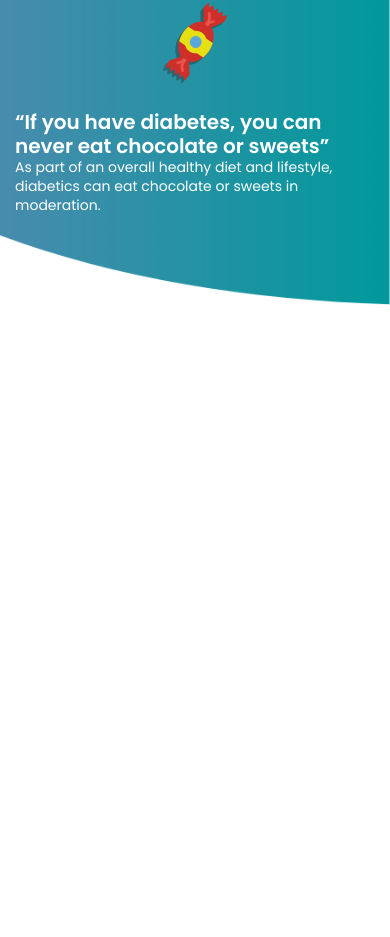
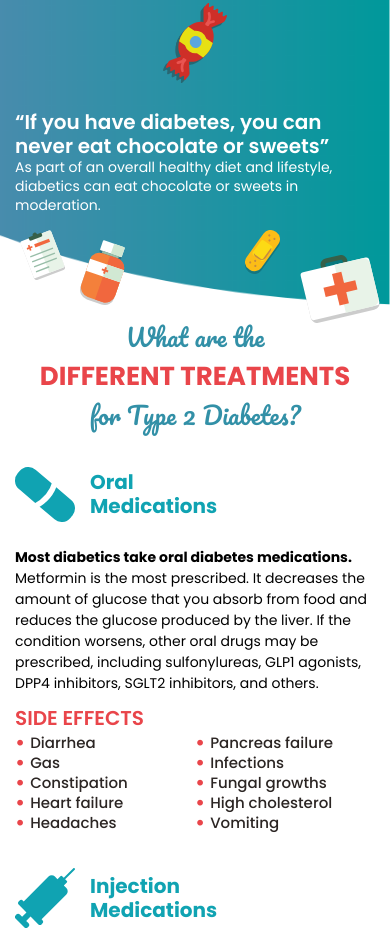
Before and after one commit to Slimehide/hardone, a plain HTML site: page index.html in a window 390 px wide. Shown: the part 7427-8364 px from the top of the page. Before the commit the page ends 7732 px from the top, so only its background shows below. Drawn offline with Linux system fonts and the light colour scheme.

Commit message:
Another Version

```diff
--- a/css/style.css
+++ b/css/style.css
@@ -656,6 +656,10 @@ body *{
 	}
 }
 @media (max-width:1280px){
+	.main__treatments{
+		padding-left:70px;
+		padding-right:70px;
+	}
 	.syrup__block .syrup__image{
 		margin-right:110px;
 	}
@@ -833,7 +837,27 @@ body *{
 	.inner__symptoms{
 		padding:50px 30px;
 	}
-}
+	.main__treatments>.elem__treatment{
+		max-width:370px;
+	}
+	.side__effects>ul{
+		grid-column-gap:30px;
+	}
+	.side__effects>ul li{
+		font-size: 18px;
+	}
+	.elem__treatment .content__treatment>p{
+		font-size:18px;
+		line-height:28px;
+	}
+	.head__treatment>h6{
+		font-size:26px;
+	}
+	.image__treatment{
+		margin-bottom:25px;
+	}
+}
+
 
 .body__arrow>.small__arrow{
 	display: none;
@@ -842,6 +866,54 @@ body *{
 	display: none;
 }
 @media (max-width:991px){
+	.side__effects>p{
+		font-size:22px;
+	}
+	.main__treatments{
+		flex-direction:column;
+	}
+	.main__treatments>.elem__treatment{
+		max-width:100%;
+	}
+	.fourth__image>img{
+		max-width:140px;
+	}
+	.third__image>img{
+		max-width: 80px;
+	}
+	.second__image>img{
+		max-width:90px;
+	}
+	.first__image>img{
+		max-width:110px;
+	}
+	.treatments__block .treat__image.first__image{
+		left:30px;
+	}
+	.treatments__block .treat__image.second__image{
+		top:-120px;
+	}
+	.treatments__block .treat__image.third__image{
+		top:-120px;
+	}
+	.treatments__block .treat__image.fourth__image{
+		top:-120px;
+	}
+	.side__effects>ul{
+		max-width:420px;
+		grid-column-gap:50px;
+	}
+	.main__treatments:before{
+		content:none;
+	}
+	.head__treatments>h2{
+		font-size:60px;
+		line-height:60px;
+	}
+	.head__treatments>h6{
+		font-size:30px;
+		line-height:30px;
+	}
 	.column__myths{
 		margin-bottom:20px;
 	}
@@ -1092,11 +1164,97 @@ body *{
 		padding-top:100px;
 		padding-bottom:90px;
 	}
+	.head__treatments{
+		margin-bottom:40px;
+	}
+	.elem__treatment{
+		margin-bottom:35px;
+	}
+	.elem__treatment:last-child{
+		margin-bottom:0px;
+	}
+	.head__treatment{
+		display: flex;
+		align-items:center;
+	}
+	.head__treatment .image__treatment{
+		margin-right:15px;
+	}
+	.image__treatment>img{
+		max-width:80px;
+	}
+	.image__treatment{
+		margin-bottom:0px;
+	}
+	.head__treatment{
+		margin-bottom:25px;
+	}
+	.head__treatment>h6{
+		max-width:150px;
+		text-align:left;
+		margin-bottom:0px;
+		line-height:30px;
+	}
 }
 .small__syrup{
 	display: none;
 }
 @media (max-width:767px){
+	.elem__treatment .content__treatment>p{
+		font-size:16px;
+		line-height:26px;
+	}
+	.side__effects>ul li{
+		font-size:16px;
+		line-height:22px;
+		font-weight:500;
+	}
+	.side__effects>p{
+		font-size:20px;
+		line-height:20px;
+		margin-bottom:5px;
+	}
+	.fourth__image>img{
+		max-width:90px;
+	}
+	.treatments__block .treat__image.fourth__image{
+		top:-100px;
+	}
+	.main__treatments{
+		padding-left:15px;
+		padding-right:15px;
+	}
+	.second__image>img{
+		max-width:60px;
+	}
+	.treatments__block .treat__image.second__image{
+		top:-130px;
+	}
+	.first__image>img{
+		max-width:60px;
+	}
+	.treatments__block .treat__image.first__image{
+		top:-140px;
+	}
+	.third__image>img{
+		max-width:50px;
+	}
+	.image__treatment>img{
+		max-width:60px;
+	}
+	.treatments__block .treat__image.third__image{
+		top:-100px;
+		left:auto;
+		right:160px;
+	}
+	.treatments__block .treat__image.second__image{
+		left:140px;
+	}
+	.head__treatments>h2{
+		font-size:50px;
+		line-height:50px;
+		text-align:center;
+	}
 	.head__myths>h2{
 		font-size:50px;
 		line-height:50px;
@@ -1233,6 +1391,63 @@ body *{
 	display: none;
 }
 @media (max-width:480px){
+	.treatments__block{
+		padding-top:60px;
+	}
+	.side__effects>ul{
+		grid-column-gap:0px;
+	}
+	.side__effects>ul li{
+		font-size:15px;
+		line-height:20px;
+	}
+	.treatments__block .treat__image.fourth__image{
+		right:10px;
+		top:-70px;
+	}
+	.treatments__block .treat__image.first__image{
+		top:-95px;
+		left:20px;
+	}
+	.treatments__block .treat__image.second__image{
+		top:-85px;
+		left:80px;
+	}
+	.treatments__block .treat__image.third__image{
+		top:-95px;
+		right:110px;
+	}
+	.head__treatments>h2{
+		font-size:26px;
+		padding-left:10px;
+		padding-right:10px;
+		margin:10px 0px;
+		line-height:34px;
+	}
+	.fourth__image>img{
+		max-width: 80px;
+	}
+	.third__image>img{
+		max-width:35px;
+	}
+	.second__image>img{
+		max-width:45px;
+	}
+	.first__image>img{
+		max-width:45px;
+	}
+	.head__treatments>h6{
+		font-size:24px;
+		line-height:24px;
+	}
+	.elem__treatment .content__treatment>p{
+		font-size:14px;
+		line-height:21px;
+	}
+	.head__treatment>h6{
+		font-size:20px;
+		line-height:24px;
+	}
 	.head__myths>h6{
 		font-size:24px;
 		line-height:24px;
--- a/index.html
+++ b/index.html
@@ -328,7 +328,7 @@
 			</div>
 		</div>
 	</div>
-	<!-- <div class="treatments__block">
+	<div class="treatments__block">
 		<div class="head__treatments">
 			<div class="treat__image first__image">
 				<img src="img/floatimage1.svg" alt="floatimage">
@@ -404,7 +404,7 @@
 					</div>
 			</div>
 		</div>
-	</div> -->
+	</div>
 	<script src="js/script.js"></script>
 </body>
 </html>
```
